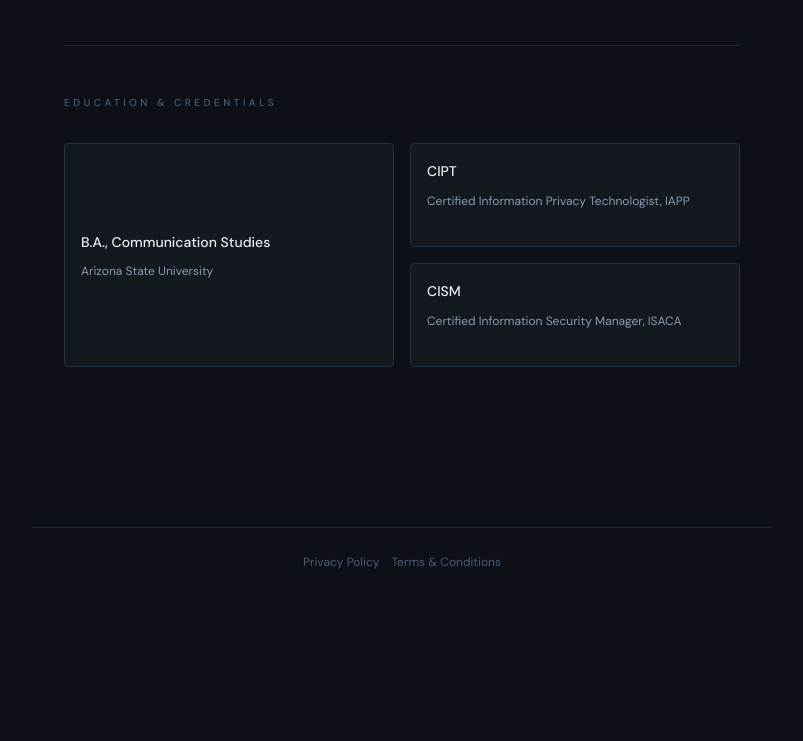
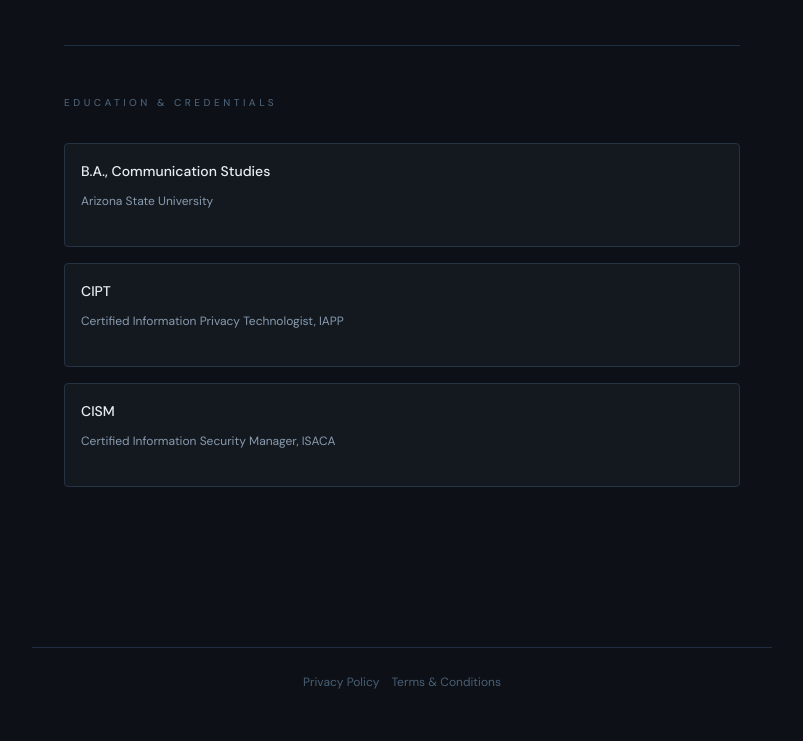
Before and after one commit to babarlabs-ops/rohailbabar.com, a plain HTML site: page index.html in a window 1280 px wide. Shown: the part 2663-3404 px from the top of the page, without its empty margins (238-1041 px from the left). Before the commit the page ends 3284 px from the top, so only its background shows below. Drawn offline with nearby package versions, Linux system fonts and the light colour scheme.

Commit message:
Stack education credential cards

```diff
--- a/index.html
+++ b/index.html
@@ -353,15 +353,8 @@
 
   .cred-grid {
     display: grid;
-    grid-template-columns: repeat(2, minmax(0, 1fr));
+    grid-template-columns: 1fr;
     gap: 1rem;
-  }
-
-  .cred-card--degree {
-    grid-row: span 2;
-    display: flex;
-    flex-direction: column;
-    justify-content: center;
   }
 
   .cred-card strong { display: block; font-size: 14px; font-weight: 500; color: var(--text); margin-bottom: 8px; }
```
